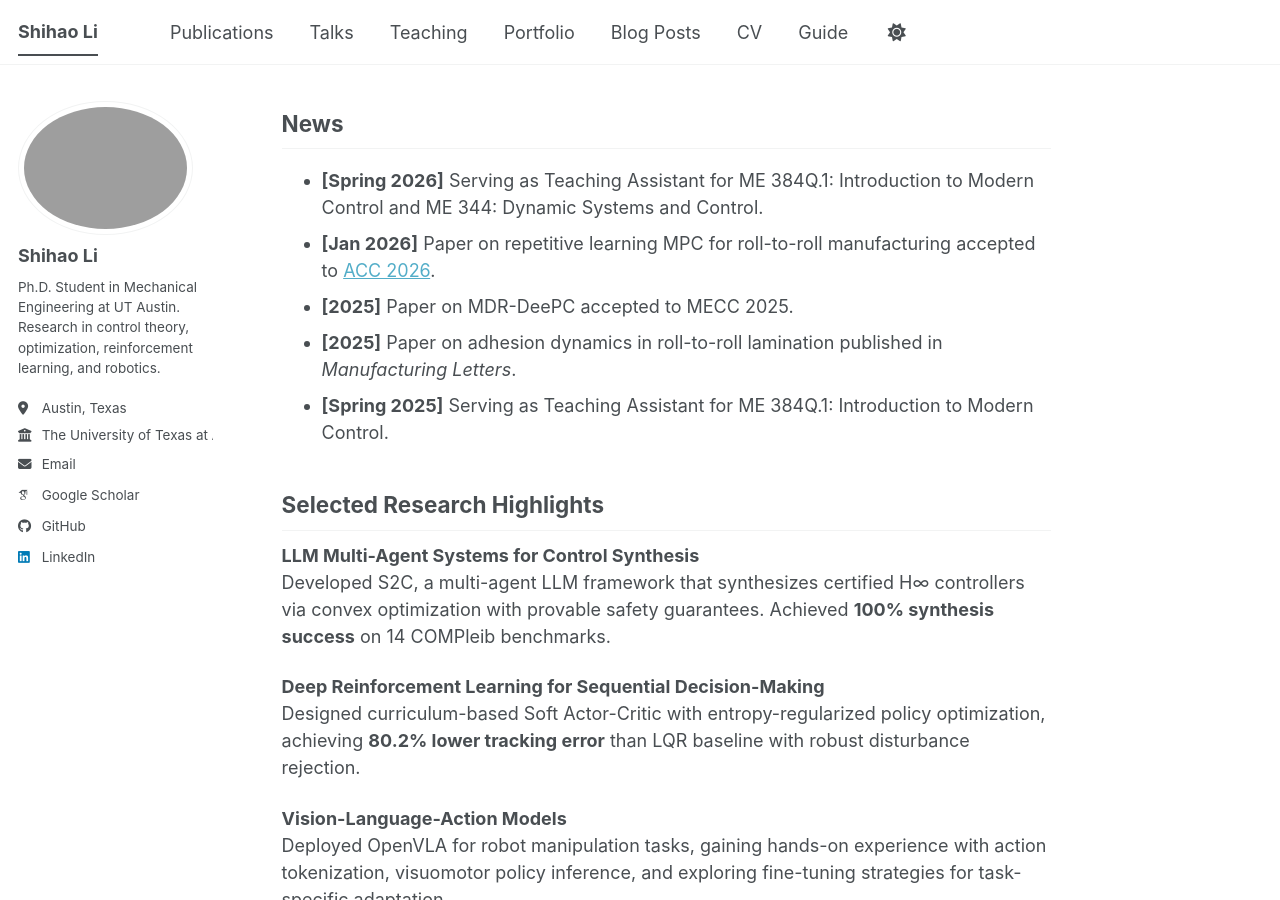
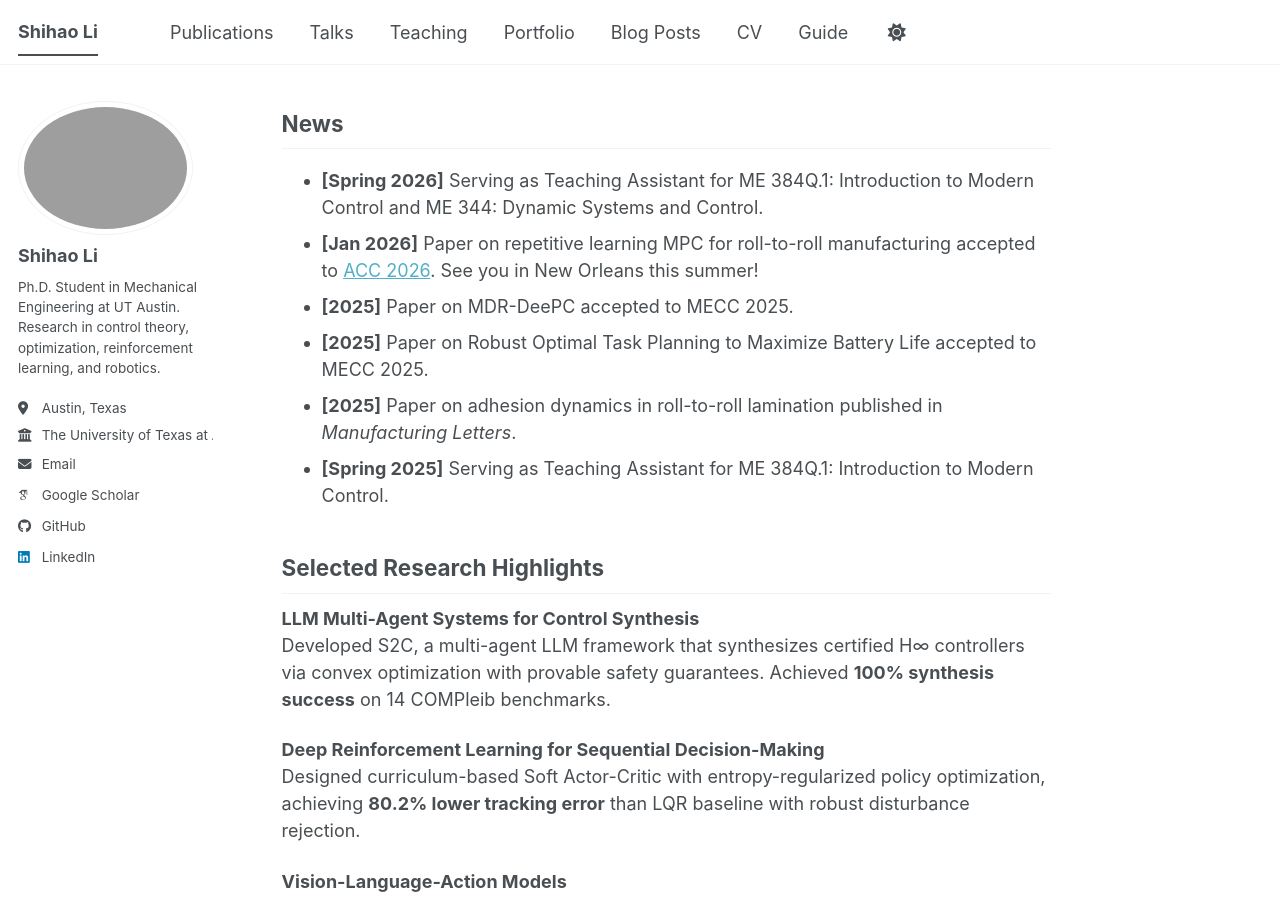
Before and after one commit to SheeHow/sheehow.github.io, a Jekyll site: the page built from _pages/about.md, in a window 1280 px wide and 900 px high, scrolled down 713 px. Built offline with Jekyll 4.4.1, drawn with Linux system fonts in a browser that asks for light colours; some web fonts are replaced; a script bundle is joined from its source files by our own code; library files that are not in the unit come from our copies.

Commit message:
Update about.md

```diff
--- a/_pages/about.md
+++ b/_pages/about.md
@@ -22,8 +22,9 @@
 
 ## News
 - **[Spring 2026]** Serving as Teaching Assistant for ME 384Q.1: Introduction to Modern Control and ME 344: Dynamic Systems and Control.
-- **[Jan 2026]** Paper on repetitive learning MPC for roll-to-roll manufacturing accepted to [ACC 2026](https://acc2026.a2c2.org/).
+- **[Jan 2026]** Paper on repetitive learning MPC for roll-to-roll manufacturing accepted to [ACC 2026](https://acc2026.a2c2.org/). See you in New Orleans this summer!
 - **[2025]** Paper on MDR-DeePC accepted to MECC 2025.
+- **[2025]** Paper on Robust Optimal Task Planning to Maximize Battery Life accepted to MECC 2025.
 - **[2025]** Paper on adhesion dynamics in roll-to-roll lamination published in *Manufacturing Letters*.
 - **[Spring 2025]** Serving as Teaching Assistant for ME 384Q.1: Introduction to Modern Control.
 
```
